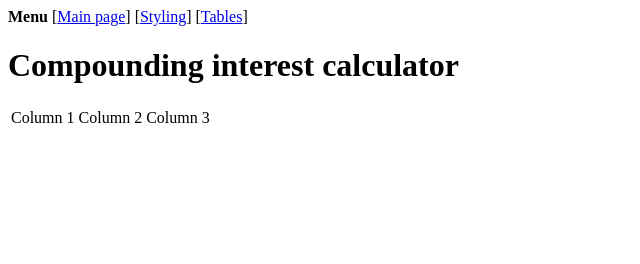
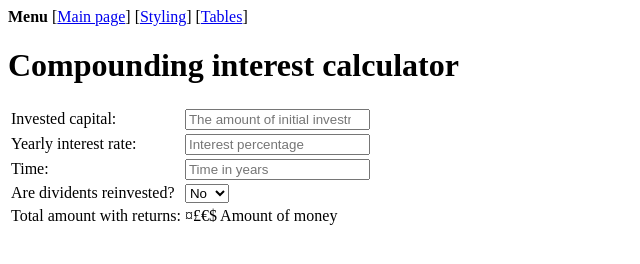
Before and after one commit to NortHund/NortHund.github.io, a plain HTML site: page index.html in a window 1280 px wide. Shown: the whole page, without its empty margins (0-640 px from the left). Drawn offline with Linux system fonts and the light colour scheme.

Commit message:
Laid out the basic table structure for the interest calculator in index.html

```diff
--- a/index.html
+++ b/index.html
@@ -8,14 +8,32 @@
 <nav>
   <b>Menu</b> [<a href="index.html">Main page</a>] [<a href="style.css">Styling</a>] [<a href="tables.html">Tables</a>]
 </nav>
-<div>
+<div id="center">
   <header>
     <h1>Compounding interest calculator</h1>
   </header>
   <article>
     <table id="parameters">
       <tr>
-        <td>Column 1</td><td>Column 2</td><td>Column 3</td>
+        <td>Invested capital: </td><td><input name="capital" type="number" placeholder="The amount of initial investment" required /></td>
+      </tr>
+      <tr>
+        <td>Yearly interest rate: </td><td><input name="interest" type="number" placeholder="Interest percentage" step="0.001" required /></td>
+      </tr>
+      <tr>
+        <td>Time: </td><td><input name="time" type="number" placeholder="Time in years" required /></td>
+      </tr>
+      <tr>
+        <td>Are dividents reinvested?</td>
+        <td>
+          <select name="reinvestment">
+          <option value="0">No</option>
+          <option value="1">Yes</option>
+          </select>
+        </td>
+      </tr>
+      <tr>
+        <td>Total amount with returns: </td><td> ¤£€$ Amount of money</td>
       </tr>
     </table>
   </article>
@@ -24,11 +42,11 @@
   </footer>
 </div>
 
-<div>
+<div id="left">
 
 </div>
 
-<div>
+<div id="right">
 
 </div>
 </body>
```
